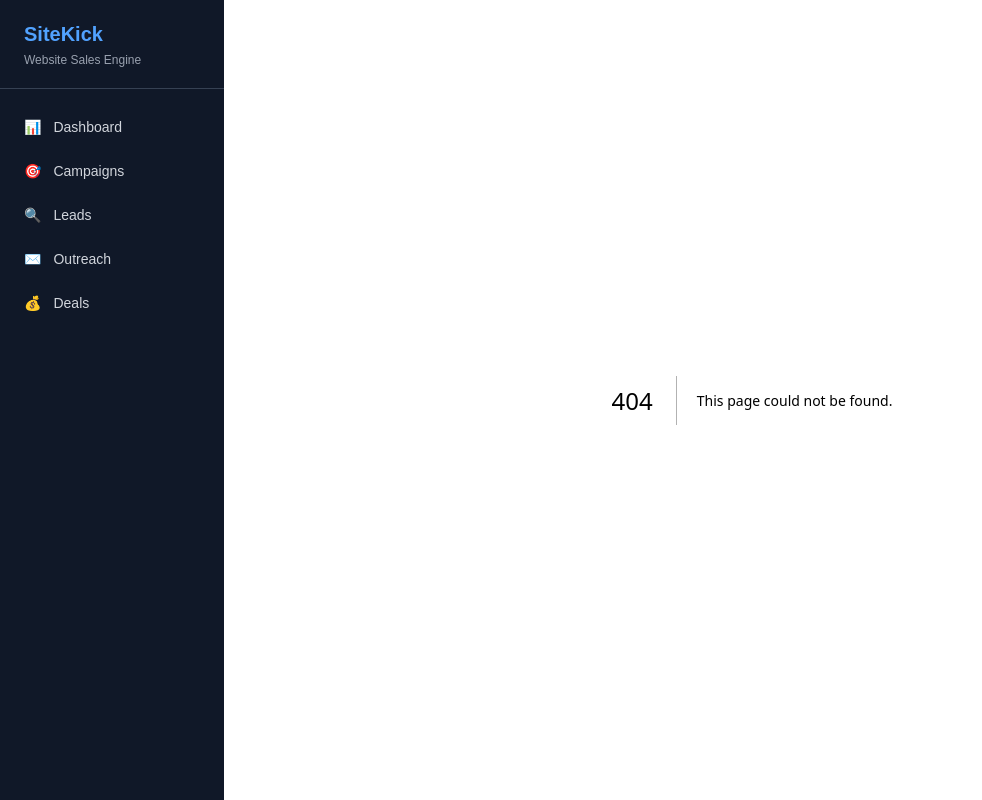
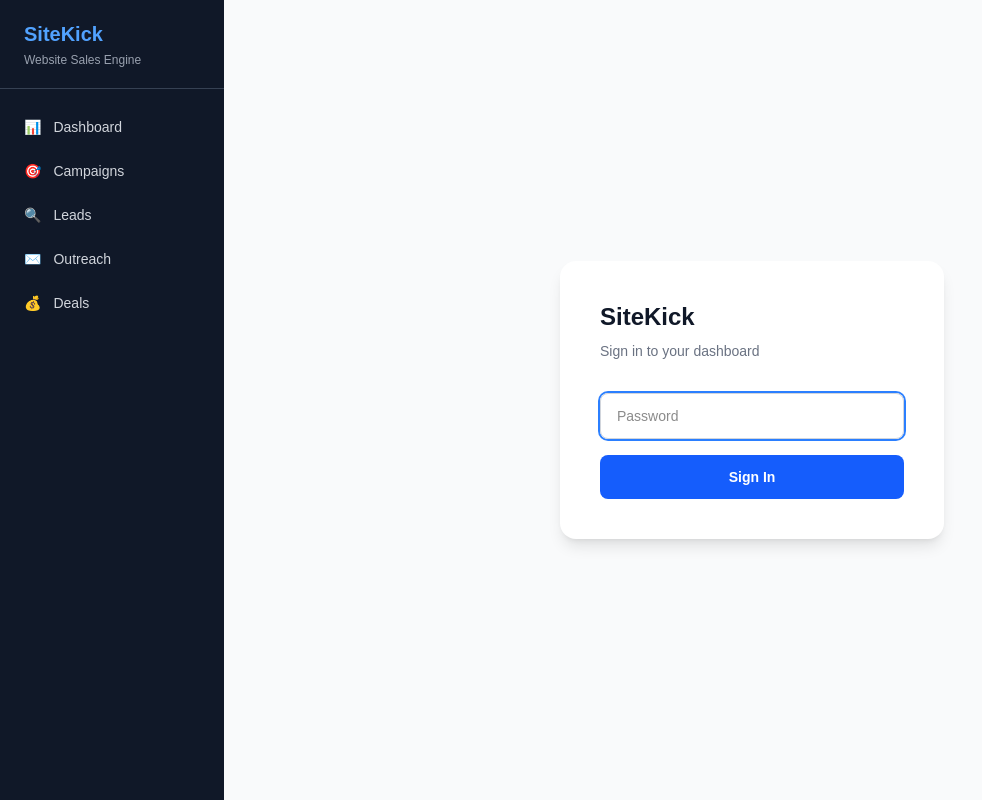
Before and after one commit to KingGingerX/sitekick, a Next.js app: page /login in a window 1280 px wide. Before the commit this address had no page. Shown: the whole page, without its empty margins (0-982 px from the left). Built offline with nearby package versions, Linux system fonts and the light colour scheme.

Commit message:
add password protection

```diff
--- /dev/null
+++ b/src/app/api/auth/login/route.ts
@@ -0,0 +1,17 @@
+import { NextResponse } from 'next/server';
+
+export async function POST(req: Request) {
+  const { password } = await req.json();
+  if (password !== process.env.ADMIN_PASSWORD) {
+    return NextResponse.json({ error: 'Unauthorized' }, { status: 401 });
+  }
+  const res = NextResponse.json({ ok: true });
+  res.cookies.set('sk_auth', password, {
+    httpOnly: true,
+    secure: true,
+    sameSite: 'lax',
+    maxAge: 60 * 60 * 24 * 30,
+    path: '/',
+  });
+  return res;
+}
--- /dev/null
+++ b/src/app/login/page.tsx
@@ -0,0 +1,59 @@
+'use client';
+import { useState } from 'react';
+import { useRouter, useSearchParams } from 'next/navigation';
+import { Suspense } from 'react';
+
+function LoginForm() {
+  const [password, setPassword] = useState('');
+  const [error, setError] = useState('');
+  const router = useRouter();
+  const searchParams = useSearchParams();
+
+  async function handleSubmit(e: React.FormEvent) {
+    e.preventDefault();
+    const res = await fetch('/api/auth/login', {
+      method: 'POST',
+      headers: { 'Content-Type': 'application/json' },
+      body: JSON.stringify({ password }),
+    });
+    if (res.ok) {
+      router.push(searchParams.get('from') || '/');
+    } else {
+      setError('Wrong password');
+    }
+  }
+
+  return (
+    <div className="min-h-screen flex items-center justify-center bg-gray-50">
+      <div className="bg-white p-10 rounded-2xl shadow-lg w-full max-w-sm">
+        <h1 className="text-2xl font-bold text-gray-900 mb-2">SiteKick</h1>
+        <p className="text-gray-500 text-sm mb-8">Sign in to your dashboard</p>
+        <form onSubmit={handleSubmit} className="space-y-4">
+          <input
+            type="password"
+            placeholder="Password"
+            value={password}
+            onChange={(e) => setPassword(e.target.value)}
+            className="w-full border border-gray-300 rounded-lg px-4 py-3 text-sm focus:outline-none focus:ring-2 focus:ring-blue-500"
+            autoFocus
+          />
+          {error && <p className="text-red-500 text-sm">{error}</p>}
+          <button
+            type="submit"
+            className="w-full bg-blue-600 text-white rounded-lg py-3 text-sm font-semibold hover:bg-blue-700 transition-colors"
+          >
+            Sign In
+          </button>
+        </form>
+      </div>
+    </div>
+  );
+}
+
+export default function LoginPage() {
+  return (
+    <Suspense>
+      <LoginForm />
+    </Suspense>
+  );
+}
--- /dev/null
+++ b/src/middleware.ts
@@ -0,0 +1,25 @@
+import { NextResponse } from 'next/server';
+import type { NextRequest } from 'next/server';
+
+const PUBLIC_PATHS = ['/login', '/api/stripe/webhook', '/preview'];
+
+export function middleware(request: NextRequest) {
+  const { pathname } = request.nextUrl;
+
+  if (PUBLIC_PATHS.some((p) => pathname.startsWith(p))) {
+    return NextResponse.next();
+  }
+
+  const auth = request.cookies.get('sk_auth')?.value;
+  if (auth === process.env.ADMIN_PASSWORD) {
+    return NextResponse.next();
+  }
+
+  const loginUrl = new URL('/login', request.url);
+  loginUrl.searchParams.set('from', pathname);
+  return NextResponse.redirect(loginUrl);
+}
+
+export const config = {
+  matcher: ['/((?!_next/static|_next/image|favicon.ico).*)'],
+};
```
